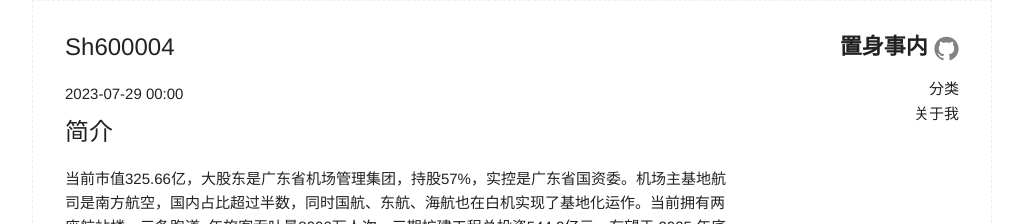
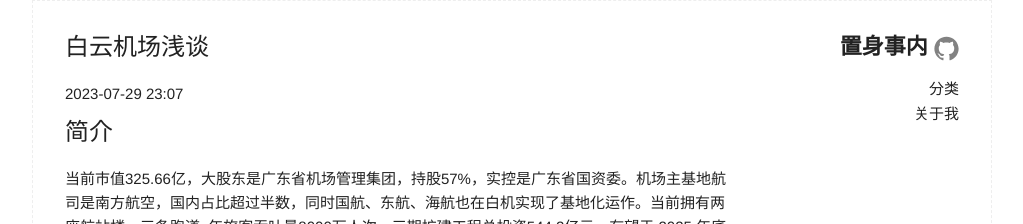
Before and after one commit to BryceHQ/brycehq.github.io, a Jekyll site: the page built from _posts/2023-7-29-SH600004.md, in a window 1280 px wide. Shown: the top 224 px of the page, without its empty margins (128-1151 px from the left). Built offline with Jekyll 4.4.1, drawn with Linux system fonts in a browser that asks for light colours; our own code applies the rules of GitHub Pages for plain Markdown files.

Commit message:
feat: title

```diff
--- a/_posts/2023-7-29-SH600004.md
+++ b/_posts/2023-7-29-SH600004.md
@@ -1,3 +1,10 @@
+---
+layout: post
+title: "白云机场浅谈"
+date: 2023-7-29 23:07:24
+categories: 公司分析
+---
+
 # 简介
 当前市值325.66亿，大股东是广东省机场管理集团，持股57%，实控是广东省国资委。机场主基地航司是南方航空，国内占比超过半数，同时国航、东航、海航也在白机实现了基地化运作。当前拥有两座航站楼，三条跑道, 年旅客吞吐量8000万人次。三期扩建工程总投资544.2亿元，有望于 2025 年底投产，终端容量规模将达到旅客吞吐量 1.4 亿人次、货邮吞吐量 600 万吨。
 
```
Also changed, not shown: _posts/2023-4-16-SZ000089.md (+7 -0 lines).
